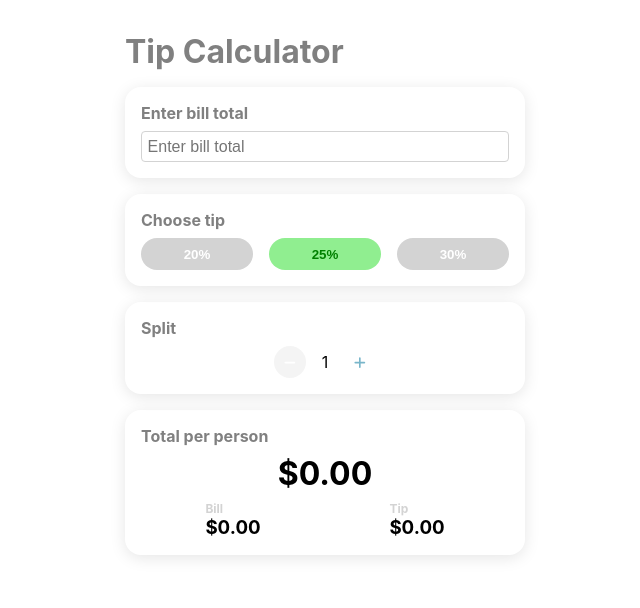
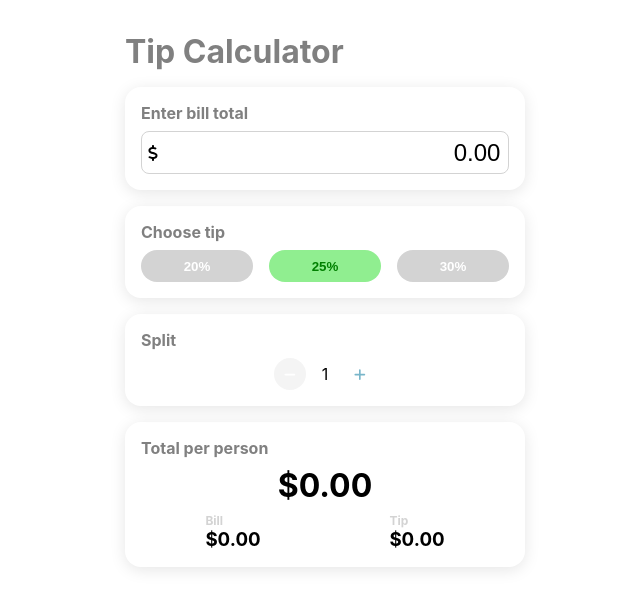
Before and after one commit to jathom30/tip-calc, a React (Create React App) app: page / in a window 1280 px wide. Shown: the top 608 px of the page, without its empty margins (315-955 px from the left). Built offline with nearby package versions, Linux system fonts and the light colour scheme.

Commit message:
update input to deeal with currency

```diff
--- a/src/App.tsx
+++ b/src/App.tsx
@@ -16,11 +16,12 @@ const toCurrency = (val: number) => {
 const roundToHundredth = (num: number) => Math.round((num + Number.EPSILON) * 100) / 100
 
 function App() {
-  const [bill, setBill] = useState<number | undefined>(undefined)
+  const [bill, setBill] = useState('0.00')
   const [perc, setPerc] = useState(.25)
   const [split, setSplit] = useState(1)
 
-  const splitBill = roundToHundredth((bill || 0) / split)
+  const floatBill = parseFloat(bill)
+  const splitBill = roundToHundredth((floatBill || 0) / split)
   const splitTip = splitBill * perc
   const total = splitBill + splitTip
   return (
@@ -32,15 +33,7 @@ function App() {
           <Input
             name="bill"
             value={bill}
-            placeholder="Enter bill total"
-            onChange={val => {
-              if (isNaN(parseFloat(val))) {
-                setBill(undefined)
-              } else {
-                setBill(parseFloat(val))
-              }
-            }}
-            step={.01}
+            onChange={val => setBill(val)}
           />
         </FlexBox>
       </div>
--- a/src/components/Input/Input.scss
+++ b/src/components/Input/Input.scss
@@ -9,14 +9,25 @@
   &__container {
     position: relative;
     display: flex;
+    border: 1px solid lightgrey;
+    border-radius: 0.5rem;
+    align-items: center;
+    padding: 0.35rem;
+    gap: .5rem;
+    &--is-focused {
+      box-shadow: 0 0 0 1px rgb(39, 171, 215);
+    }
   }
   &__input {
-    flex-grow: 1;
-    padding: 0.35rem;
-    font-size: 1rem;
-    border-radius: 0.25rem;
-    border: 1px solid lightgrey;
+    border-radius: 0.5rem;
+    width: 100%;
+    font-size: 1.5rem;
+    border: transparent;
     position: relative;
+    text-align: right;
+    &:focus {
+      outline: none;
+    }
   }
   &__dot {
     position: absolute;
--- a/src/components/Input/Input.tsx
+++ b/src/components/Input/Input.tsx
@@ -1,47 +1,79 @@
-import React, { KeyboardEvent, ReactNode } from 'react';
+import { IconProp } from '@fortawesome/fontawesome-svg-core';
+import { faDollarSign } from '@fortawesome/free-solid-svg-icons';
+import { FontAwesomeIcon } from '@fortawesome/react-fontawesome';
+import React, { ChangeEvent, ReactNode, useState, FocusEvent, useRef } from 'react';
 import './Input.scss'
 
 export const Input: React.FC<{
   label?: ReactNode;
-  value?: string | number;
+  value?: string;
   onChange: (val: string) => void;
   name: string;
   step?: number
   required?: boolean
   placeholder?: string
 }> = ({label, value, onChange, name, step, required = false, placeholder}) => {
-  const type = typeof value === 'string' ? 'string' : 'number'
+  const [displayValue, setDisplayValue] = useState(value)
+  const [isFocused, setIsFocused] = useState(false)
+  const inputRef = useRef<HTMLInputElement>(null)
 
-  const handleKeyPress = (e: KeyboardEvent<HTMLInputElement>) => {
-    if (type !== 'number') return
-    const numberValue = value as number
-    if (e.key === '.' && isNaN(numberValue)) {
-      onChange('0.')
+  const handleChange = (e: ChangeEvent<HTMLInputElement>) => {
+    const { value } = e.target
+    const numbersOnly = value.replace(/[^0-9]+/g, '')
+    // remove last two numbers from string to get dollars
+    const dollars = numbersOnly.substring(0, numbersOnly.length - 2)
+    // only get last two numbers to get cents
+    const cents = numbersOnly.substring(numbersOnly.length - 2)
+
+    const splitOnThree = (str: string) => str.match(/.{1,3}/g)
+    // remove start of dollars if not multiple of three
+    const setsOfThree = Math.floor(dollars.length / 3)
+    const splitRemainder = dollars.length - setsOfThree * 3
+    // remove remainder from dollars for proper comma placement
+    const dollarsRemainder = dollars.substring(0, splitRemainder)
+    const perfectSets = dollars.substring(splitRemainder)
+    console.log({dollarsRemainder, perfectSets})
+    let displayDollars = ''
+    if (dollars.length < 3) {
+      // removes starting zeros
+      displayDollars = dollars.split('').filter(char => char !== '0').join('')
+    } else {
+      displayDollars = `${dollarsRemainder !== '' ? `${dollarsRemainder},` : ''}${splitOnThree(perfectSets)?.join(',') || ''}`
     }
+    const display = `${displayDollars || '0'}.${cents || '00'}`
+    onChange(display.split(',').join(''))
+    setDisplayValue(display)
   }
-  const handleBlur = (e: React.FocusEvent<HTMLInputElement>) => {
-    if (type !== 'number') return
-    const numberValue = value as number
-    if (isNaN(numberValue)) {
-      onChange('0')
-    }
+
+  const handleFocus = (e: FocusEvent<HTMLInputElement>) => {
+    const end = e.target.value.length
+    e.target.setSelectionRange(end, end)
+    setIsFocused(true)
+  }
+
+  const handleClick = () => {
+    const end = displayValue?.length || 0
+    inputRef.current?.setSelectionRange(end, end)
   }
 
   return (
     <label className='Input' htmlFor={name}>
       {label && <span className='Input__label'>{label}</span>}
-      <div className="Input__container">
+      <div className={`Input__container ${isFocused ? 'Input__container--is-focused' : ''}`}>
+        <FontAwesomeIcon icon={faDollarSign as IconProp} />
         <input
+          ref={inputRef}
           className='Input__input'
-          type={type}
+          type="text"
           name={name}
-          value={value !== undefined ? value : ''}
+          value={displayValue}
           placeholder={placeholder}
-          onChange={e => onChange(e.target.value)}
-          onKeyPress={handleKeyPress}
-          onBlur={handleBlur}
+          onChange={handleChange}
+          onFocus={handleFocus}
+          onBlur={() => setIsFocused(false)}
+          onClick={handleClick}
           step={step}
-          inputMode={type === 'number' ? "decimal" : 'none'}
+          pattern="[0-9]*"
         />
         {required && <div className="Input__dot" />}
       </div>
```
